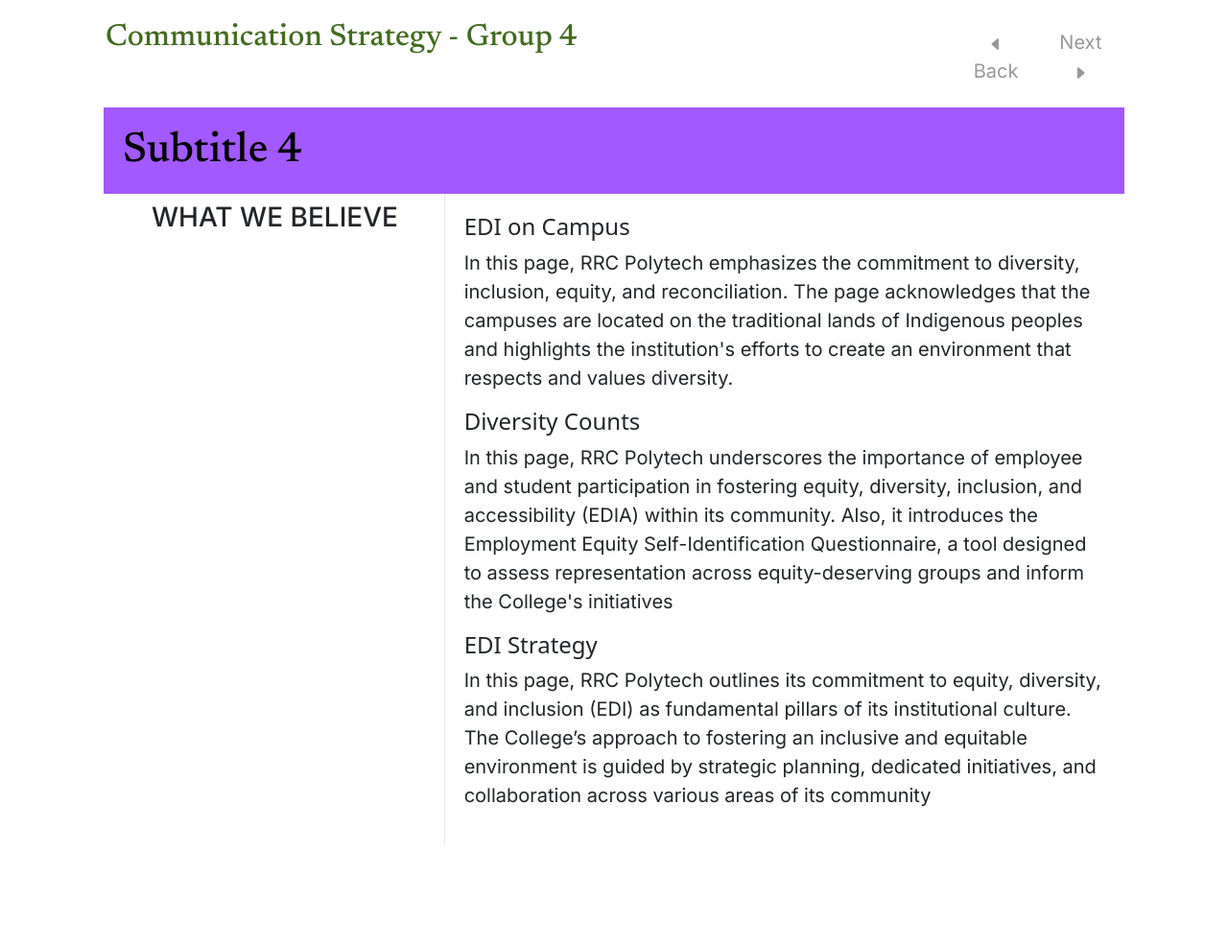
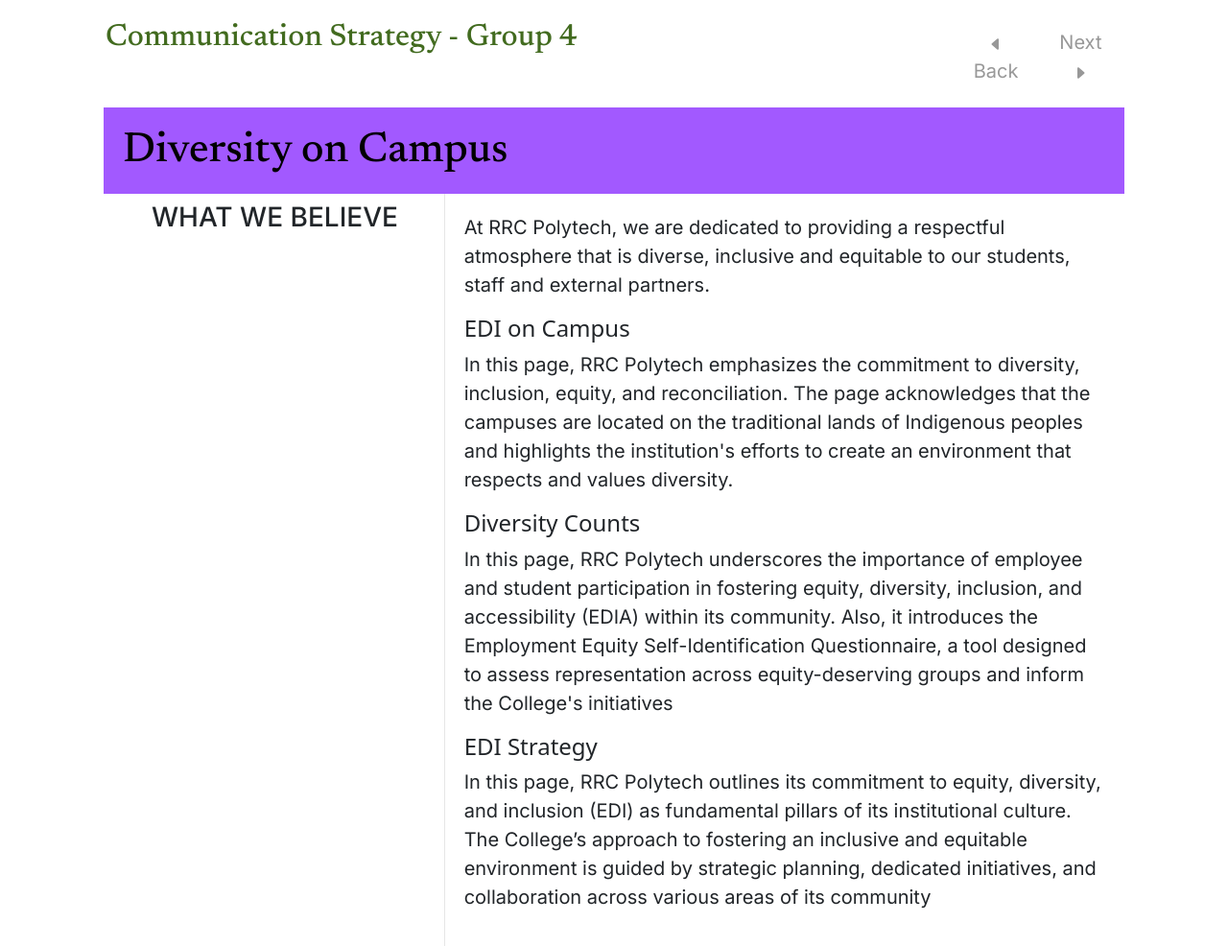
Before and after one commit to EdanBandoot/communications-deliverable, a plain HTML site: page page4.html in a window 1280 px wide. Shown: the whole page at 96% size. Before the commit the page ends 880 px from the top, so only its background shows below. Drawn offline with Linux system fonts and the light colour scheme.

Commit message:
page4 2.0

```diff
--- a/page4.html
+++ b/page4.html
@@ -44,7 +44,7 @@
         <div class="row">
             <div class="col-md-12 subject" id="subject_4">
                 <div class="col-md-6">
-                    <h3>Subtitle 4 </h3>
+                    <h3>Diversity on Campus</h3>
                 </div>
             </div>
         </div>
@@ -53,6 +53,9 @@
                 <h3>WHAT WE BELIEVE</h3>
             </div>
             <div class="col-md-8 article">
+                <p>At RRC Polytech, we are dedicated to providing a respectful atmosphere that is diverse, inclusive and equitable to our students,
+                    staff and external partners.
+                </p>
                 <h4>EDI on Campus</h4>
                 <p>
                     In this page, RRC Polytech emphasizes the commitment to diversity, inclusion, equity, and reconciliation.
```
